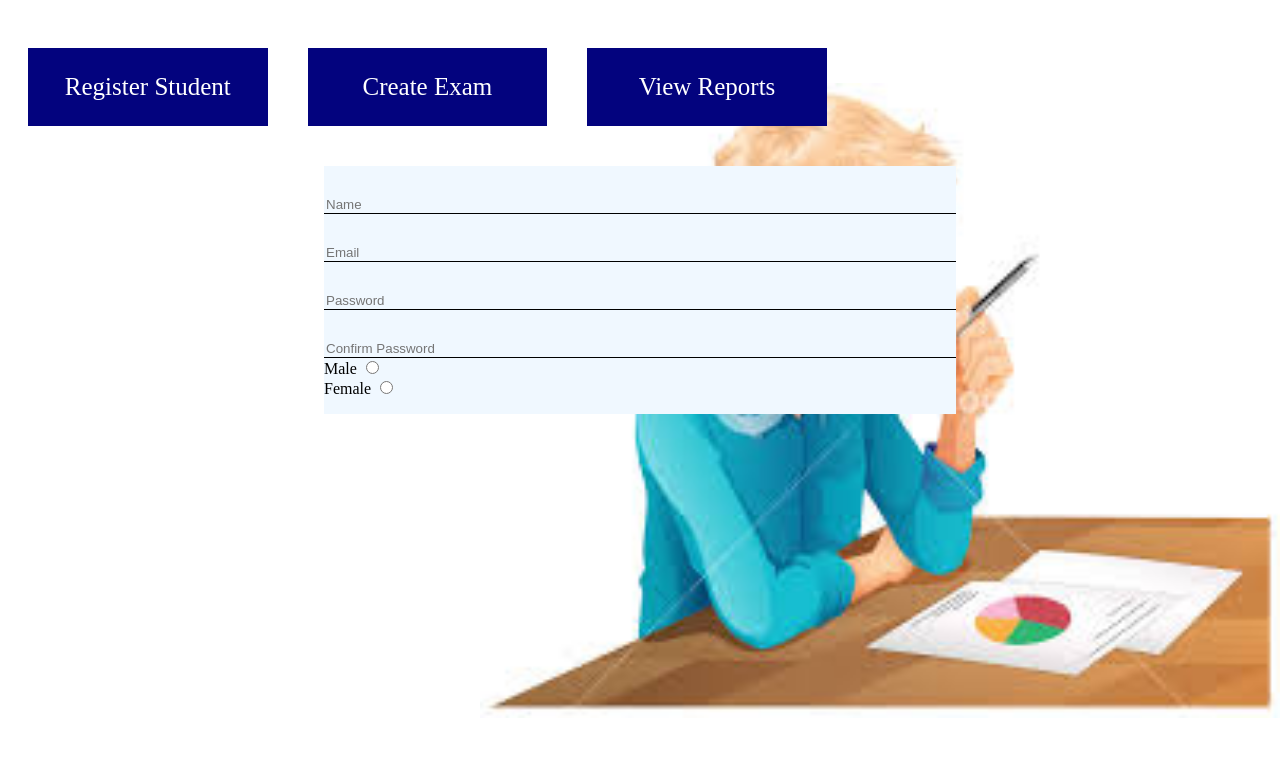
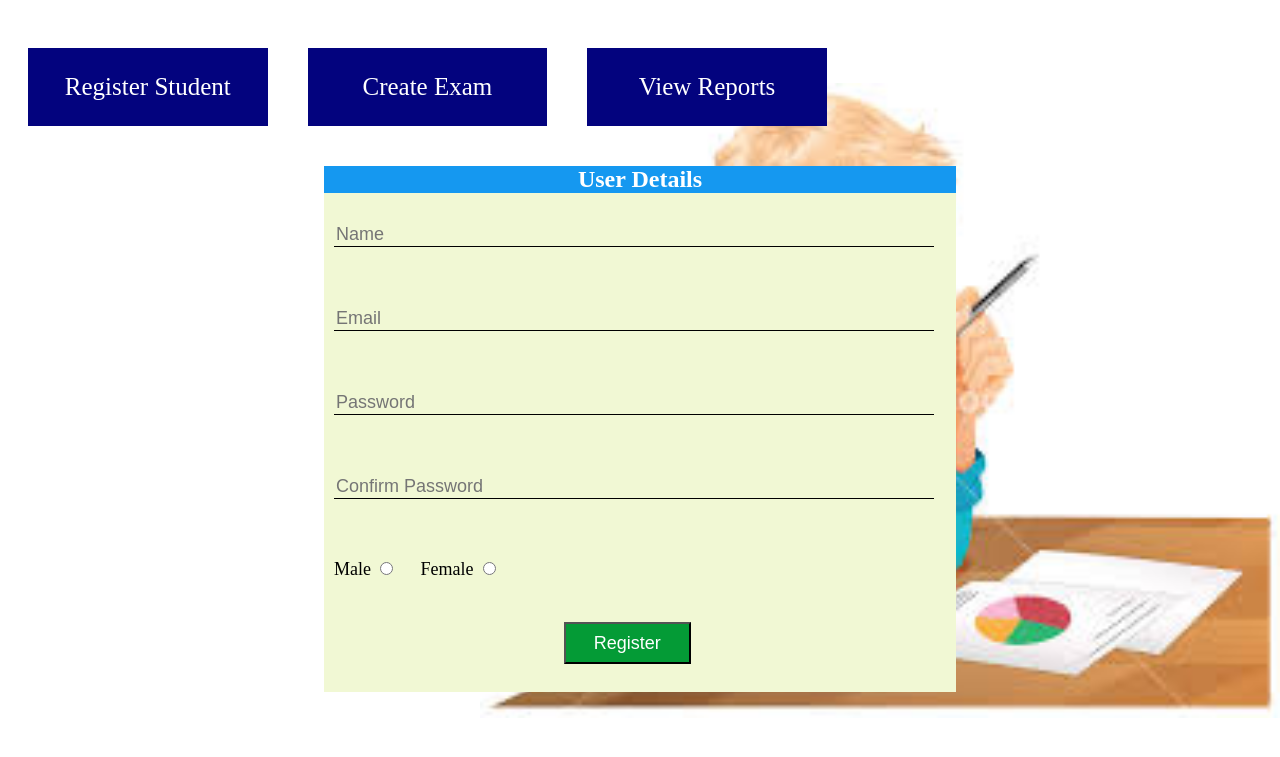
Before and after one commit to aravindunnikrishnan123/ideal_repo, a Django app: page /saveuser/ in a window 1280 px wide. Shown: the top 757 px of the page. Run offline with Django 3.2, Linux system fonts and the light colour scheme.

Commit message:
completed reg form

```diff
--- a/ideal_app/templates/admin_home.html
+++ b/ideal_app/templates/admin_home.html
@@ -27,19 +27,18 @@
                 color: white;
             }
             .content{
-                /* display: none; */
-                background-color: aliceblue;
+                background-color: rgb(241, 248, 212);
                 width: 50%;
                 margin: auto;
+
             }
-
         </style>
         <script>
             function displayForm(e){
                 if (e.target.id == 'atag1'){
                     document.getElementsByClassName('content')[0].style.display = 'block';
                 }
-                return false;
+
 
             }
         </script>
--- a/ideal_app/templates/user_reg.html
+++ b/ideal_app/templates/user_reg.html
@@ -2,14 +2,42 @@
 
 {% block content %}
 <style>
+    h2{
+        background-color: rgb(21, 152, 240);
+        text-align: center;
+        color: white;
+        margin: 0;
+    }
     .inputs{
         border: none;
         border-bottom: 1px solid black;
-        width: 100%;
-        margin-top: 30px;
+        width: 95%;
+        margin: 30px 10px;
         background: none;
+        outline: none;
+        font-size: 18px;
     }
+    .radio-div{
+        display: inline-block;
+        margin:30px 10px;
+        font-size: 18px;
+    }
+    #btn
+    {
+        margin: 12px 38%;
+        background-color: rgb(4, 155, 54);
+        text-align: center;
+        color: white;
+        width: 20%;
+        height: 42px;
+        font-size: 18px;
+        cursor: pointer;
+    }
+
 </style>
+    <div>
+        <h2>User Details</h2>
+    </div>
    <form action="" method="">
         <div>
             <input type="text" name="name" placeholder="Name" class="inputs">
@@ -23,13 +51,16 @@
         <div>
             <input type="text" placeholder="Confirm Password" class="inputs">
         </div>
-        <div>
+        <div class="radio-div">
             <label>Male</label>
             <input type="radio" name="gender" value="male">
         </div>
-        <div>
+        <div class="radio-div">
             <label>Female</label>
             <input type="radio" name="gender" value="female">
         </div>
+        <div>
+            <input type="submit" value="Register" id="btn">
+        </div>
    </form>
 {% endblock %}
```
